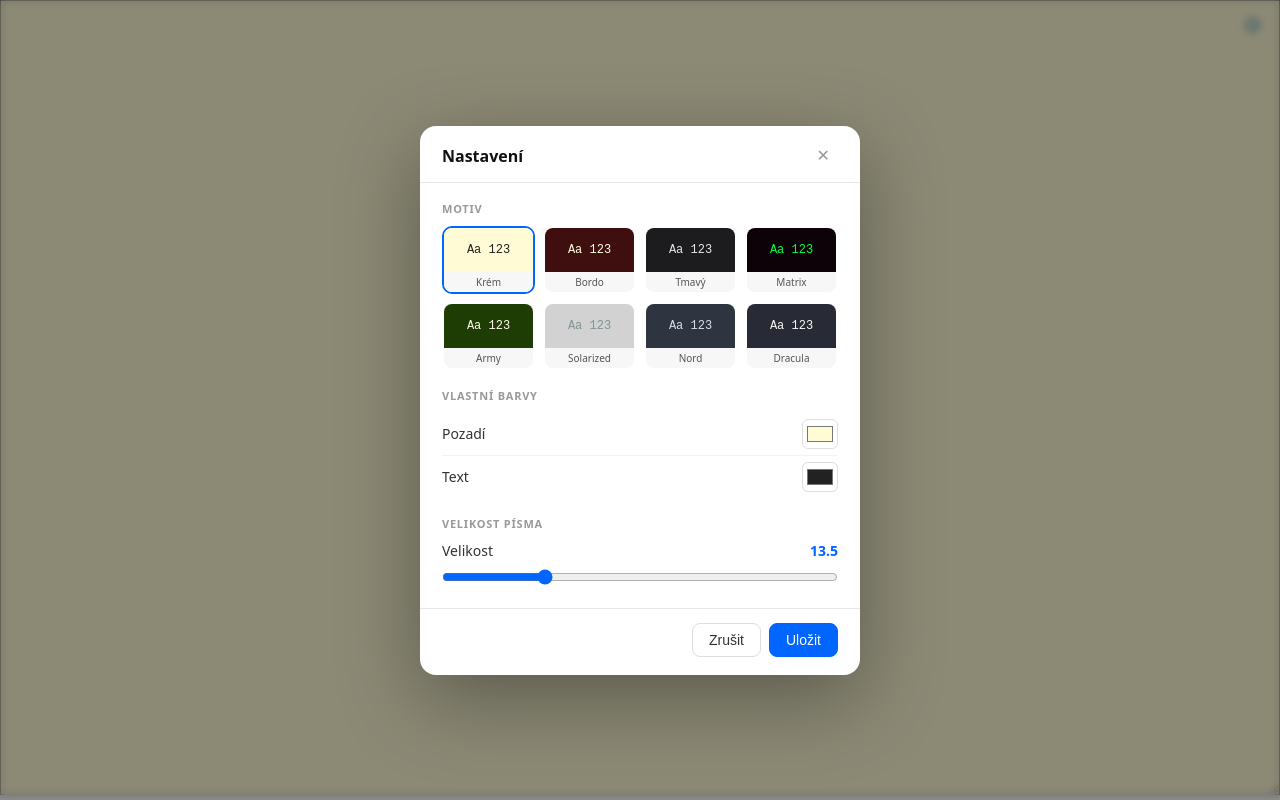
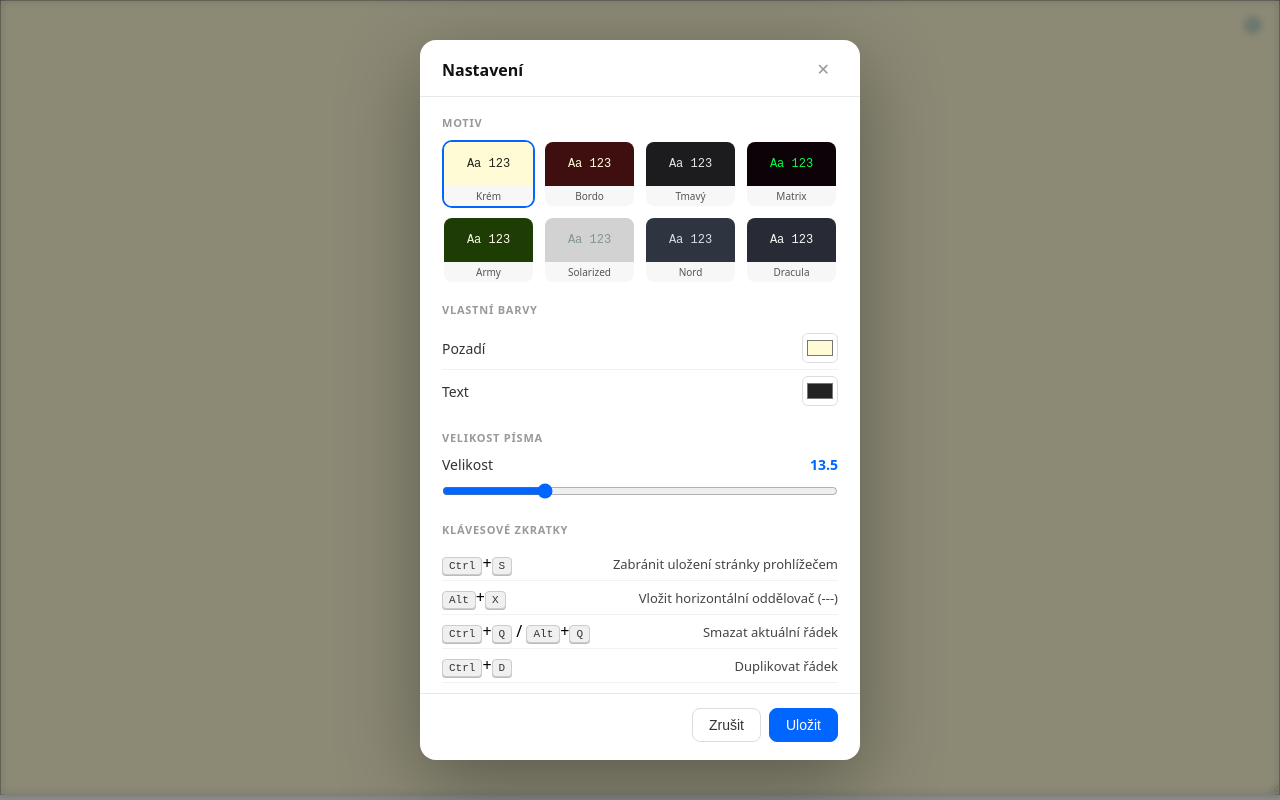
Before and after one commit to tonda13/poznamky, a plain HTML site: page index.html in a window 1280 px wide. Both pictures are taken after a click on the button "⚙️". Drawn offline with Linux system fonts and the light colour scheme.

Commit message:
Add list of shortcuts to settings pop-up

```diff
--- a/index.html
+++ b/index.html
@@ -184,6 +184,28 @@
         .s-btn:hover { background: #f5f5f5; }
         .s-btn-primary { background: #0066ff; color: #fff; border-color: #0066ff; }
         .s-btn-primary:hover { background: #0052cc; }
+        .shortcuts-list { display: flex; flex-direction: column; }
+        .shortcut-row {
+            display: flex;
+            align-items: center;
+            justify-content: space-between;
+            padding: 5px 0;
+            gap: 12px;
+        }
+        .shortcut-row + .shortcut-row { border-top: 1px solid #f2f2f2; }
+        .shortcut-desc { font-size: 13px; color: #444; }
+        .shortcut-keys { white-space: nowrap; }
+        kbd {
+            display: inline-block;
+            padding: 2px 6px;
+            font-size: 11px;
+            font-family: monospace;
+            background: #f0f0f0;
+            border: 1px solid #ccc;
+            border-radius: 4px;
+            box-shadow: 0 1px 0 #bbb;
+            color: #333;
+        }
     </style>
 	</head>
     <body>
@@ -214,13 +236,50 @@
 	                            <input type="color" id="txtColor" name="txtColor">
 	                        </div>
 	                    </div>
-	                    <div>
+                        <div>
 	                        <div class="s-label">Velikost písma</div>
 	                        <div class="fs-header">
 	                            <span>Velikost</span>
 	                            <output id="fontSizeOutput">13.5</output>
 	                        </div>
 	                        <input type="range" id="fontSize" name="fontSize" min="10" max="24" step="0.5">
+	                    </div>
+	                    <div>
+	                        <div class="s-label">Klávesové zkratky</div>
+	                        <div class="shortcuts-list">
+	                            <div class="shortcut-row">
+	                                <span class="shortcut-keys"><kbd>Ctrl</kbd>+<kbd>S</kbd></span>
+	                                <span class="shortcut-desc">Zabránit uložení stránky prohlížečem</span>
+	                            </div>
+	                            <div class="shortcut-row">
+	                                <span class="shortcut-keys"><kbd>Alt</kbd>+<kbd>X</kbd></span>
+	                                <span class="shortcut-desc">Vložit horizontální oddělovač (---)</span>
+	                            </div>
+	                            <div class="shortcut-row">
+	                                <span class="shortcut-keys"><kbd>Ctrl</kbd>+<kbd>Q</kbd> / <kbd>Alt</kbd>+<kbd>Q</kbd></span>
+	                                <span class="shortcut-desc">Smazat aktuální řádek</span>
+	                            </div>
+	                            <div class="shortcut-row">
+	                                <span class="shortcut-keys"><kbd>Ctrl</kbd>+<kbd>D</kbd></span>
+	                                <span class="shortcut-desc">Duplikovat řádek</span>
+	                            </div>
+	                            <div class="shortcut-row">
+	                                <span class="shortcut-keys"><kbd>Ctrl</kbd>+<kbd>L</kbd></span>
+	                                <span class="shortcut-desc">Vybrat aktuální řádek</span>
+	                            </div>
+	                            <div class="shortcut-row">
+	                                <span class="shortcut-keys"><kbd>Alt</kbd>+<kbd>↑</kbd> / <kbd>Alt</kbd>+<kbd>↓</kbd></span>
+	                                <span class="shortcut-desc">Přesunout řádek nahoru / dolů</span>
+	                            </div>
+	                            <div class="shortcut-row">
+	                                <span class="shortcut-keys"><kbd>Ctrl</kbd>+<kbd>Shift</kbd>+<kbd>S</kbd></span>
+	                                <span class="shortcut-desc">Uložit poznámky do souboru</span>
+	                            </div>
+	                            <div class="shortcut-row">
+	                                <span class="shortcut-keys"><kbd>Ctrl</kbd>+<kbd>Shift</kbd>+<kbd>O</kbd></span>
+	                                <span class="shortcut-desc">Načíst poznámky ze souboru</span>
+	                            </div>
+	                        </div>
 	                    </div>
 	                </div>
 	                <div class="s-footer">
```
Also changed, not shown: README.md.
